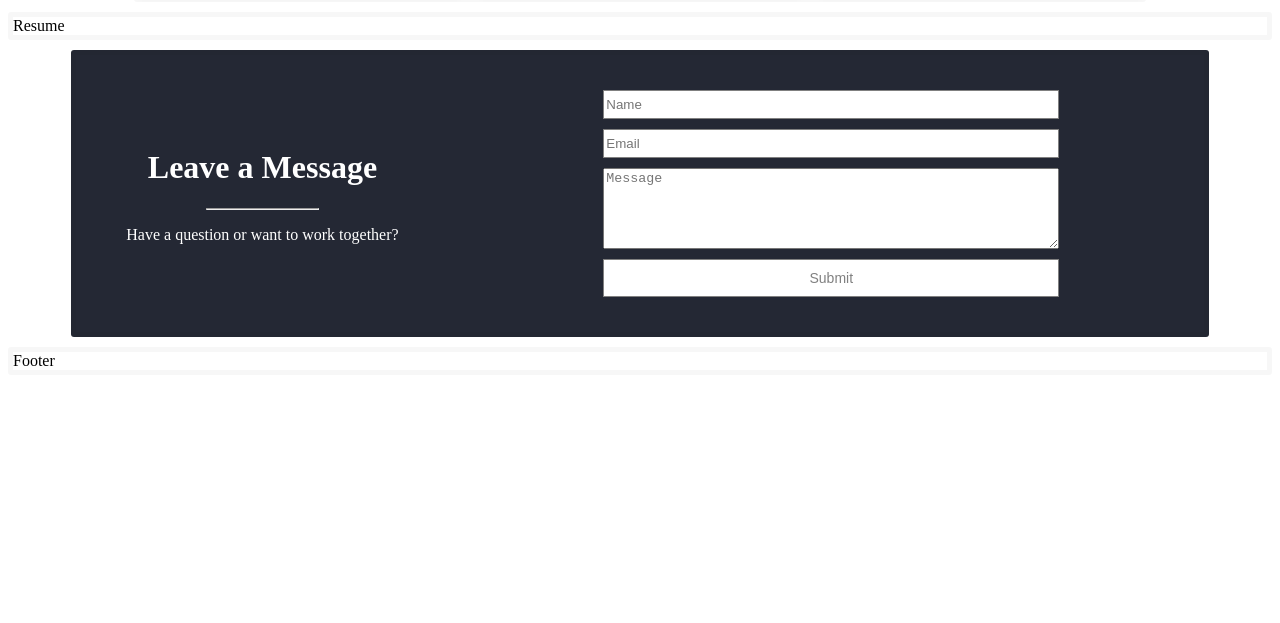
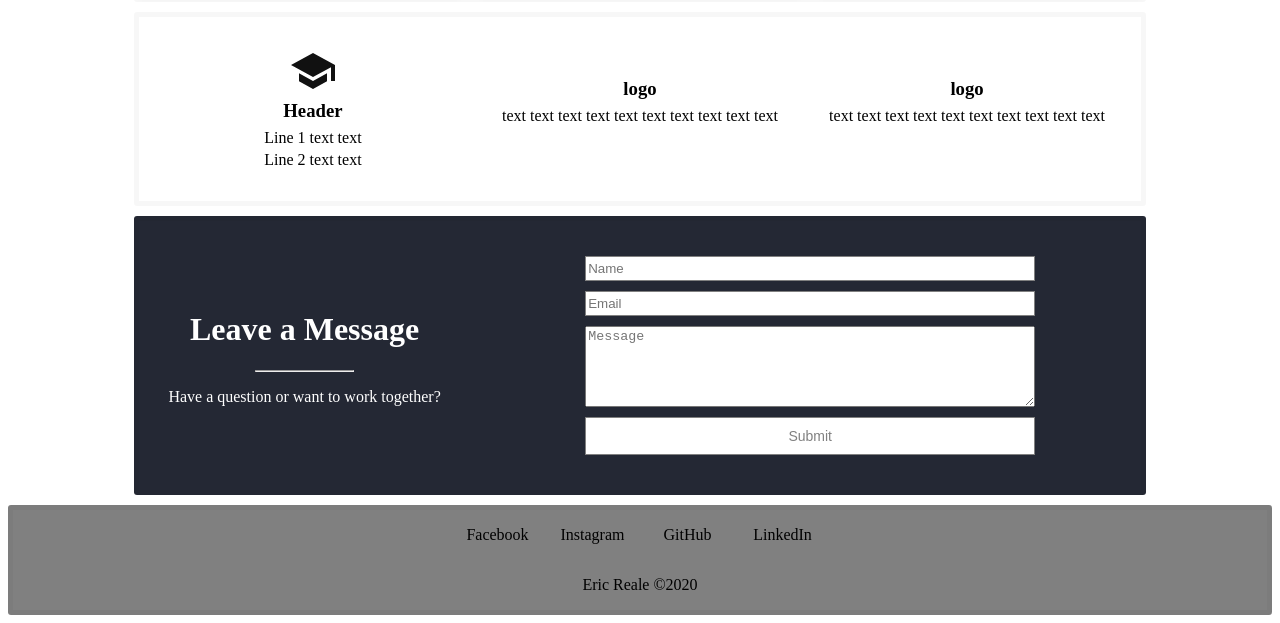
Before and after one commit to eric-reale/portfolio-eric-reale, a website: page index.html in a window 1280 px wide. Shown: the part 1372-1995 px from the top of the page. Before the commit the page ends 1755 px from the top, so only its background shows below. Drawn offline with Linux system fonts and the light colour scheme.

Commit message:
footer section added

```diff
--- a/index.html
+++ b/index.html
@@ -12,6 +12,7 @@
 </head>
 <body>
 
+<!-- CONTAINER (START) -->
   <div class="container">
 
 <!-- NAVBAR (START) -->
@@ -118,8 +119,28 @@
     </div>
 <!-- PROJECTS (END) -->
 
-    <div class="grid-item resume">Resume</div>
-
+<!-- RESUME (START) -->
+    <div class="grid-item resume">
+      <div class="panel">
+        <svg xmlns="http://www.w3.org/2000/svg" width="48" height="48" viewBox="0 0 48 48"><title>ic_school_48px</title>
+            <g class="nc-icon-wrapper" fill="#111111">
+              <path d="M10 26.36v8L24 42l14-7.64v-8L24 34l-14-7.64zM24 6L2 18l22 12 18-9.82V34h4V18L24 6z"/>
+            </g>
+        </svg>
+        <h3>Header</h3>
+        <p>Line 1 text text</p>
+        <p>Line 2 text text</p>
+      </div>
+      <div class="panel">
+        <h3>logo</h3>
+        <p>text text text text text text text text text text </p>
+      </div>
+      <div class="panel">
+        <h3>logo</h3>
+        <p>text text text text text text text text text text </p>
+      </div>
+    </div>
+<!-- RESUME (END) -->
 
 <!-- CONTACT FORM (START) -->
     <div class="grid-item contact">
@@ -129,24 +150,30 @@
         <p>Have a question or want to work together?</p>
       </div>
       <form class="contact-form">
-        <!-- <label for="name" class="name">Name</label> -->
         <input id="name" type="text" placeholder="Name">
-
-        <!-- <label for="email" class="email">Email</label> -->
         <input id="email" type="text" placeholder="Email">
-
-        <!-- <label for="message" class="message">Message</label> -->
         <textarea id="message" rows="5" cols="5" placeholder="Message"></textarea>
-
         <button type="submit" class="contact-submit">Submit</button>
       </form>
     </div>
 <!-- CONTACT FORM (END) -->
 
-
-    <div class="grid-item footer">Footer</div>
+<!-- FOOTER (START) -->
+    <div class="grid-item footer">
+      <div class="social-media">
+        <p>Facebook</p>
+        <p>Instagram</p>
+        <p>GitHub</p>
+        <p>LinkedIn</p>
+      </div>
+      <div class="copyright">
+        <p>Eric Reale ©2020</p>
+      </div>
+    </div>
+<!-- FOOTER (END) -->
 
   </div>
+<!-- CONTAINER (END) -->
 
 <script src="./src/index.js"></script>
 
--- a/src/css/base.css
+++ b/src/css/base.css
@@ -4,11 +4,24 @@
 @import "stylesheets/navbar.css";
 @import "stylesheets/tech_stack.css";
 @import "stylesheets/projects.css";
+@import "stylesheets/resume.css";
 @import "stylesheets/contact.css";
 @import "stylesheets/footer.css";
 
 :root {
   --red: #DC143C;
+  /*set variables*/
+}
+
+html {
+  /* border-box box model allows us to add padding and border to our elements without increasing their size */
+  box-sizing: border-box;
+}
+
+*,
+*:before,
+*:after {
+  box-sizing: inherit;
 }
 
 .container {
@@ -34,11 +47,3 @@
   border-radius: 3px;
   /*background-color: var(--red);*/
 }
-
-.resume {
-  grid-area: resume;
-}
-
-.footer {
-  grid-area: footer;
-}
--- a/src/css/stylesheets/contact.css
+++ b/src/css/stylesheets/contact.css
@@ -5,8 +5,8 @@
   grid-template-columns: 1fr 2fr;
   background-color: rgb(36, 40, 52);
   color: white;
-  margin-left: 5%;
-  margin-right: 5%;
+  margin-left: 10%;
+  margin-right: 10%;
 }
 
 .contact-text {
--- a/src/css/stylesheets/footer.css
+++ b/src/css/stylesheets/footer.css
@@ -1,5 +1,18 @@
 .footer {
   grid-area: footer;
-  grid-template-columns: repeat(auto-fit, minmax(100px, 200px));
+  grid-template-columns: 1fr;
+  background-color: gray;
+}
+
+.social-media {
+  display: grid;
+  grid-template-columns: repeat(auto-fit, minmax(50px, 75px));
   grid-gap: 20px;
+  justify-content: center;
+  justify-items: center;
 }
+
+.copyright {
+  display: grid;
+  justify-content: center
+}
--- /dev/null
+++ b/src/css/stylesheets/resume.css
@@ -0,0 +1,33 @@
+.resume {
+  grid-area: resume;
+  display: grid;
+  grid-template-columns: repeat(3, 1fr);
+  /*grid-template-rows: 200px;*/
+  grid-gap: 20px;
+  margin-left: 10%;
+  margin-right: 10%;
+  padding: 20px;
+}
+
+.panel {
+  display: grid;
+  grid-template-columns: 1fr;
+  justify-content: center;
+  align-self: baseline;
+  text-align: center;
+  margin-top: 10px;
+  margin-bottom: 10px;
+}
+
+.panel svg {
+  display: grid;
+  justify-self: center;
+}
+
+.panel h3 {
+  margin: 5px;
+}
+
+.panel p {
+  margin: 2px;
+}
```
